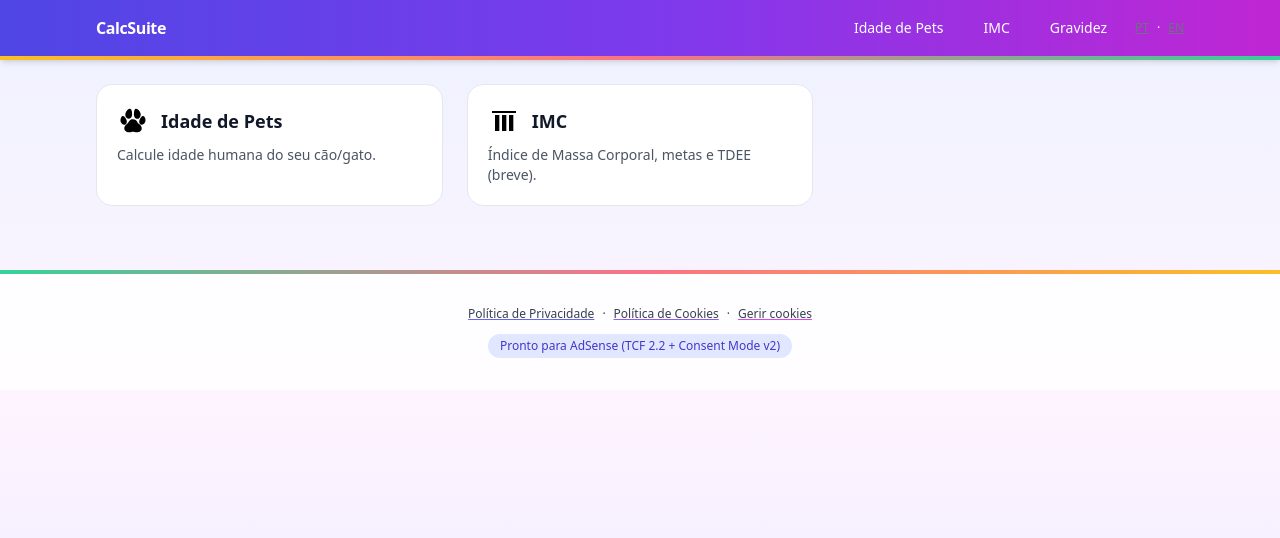
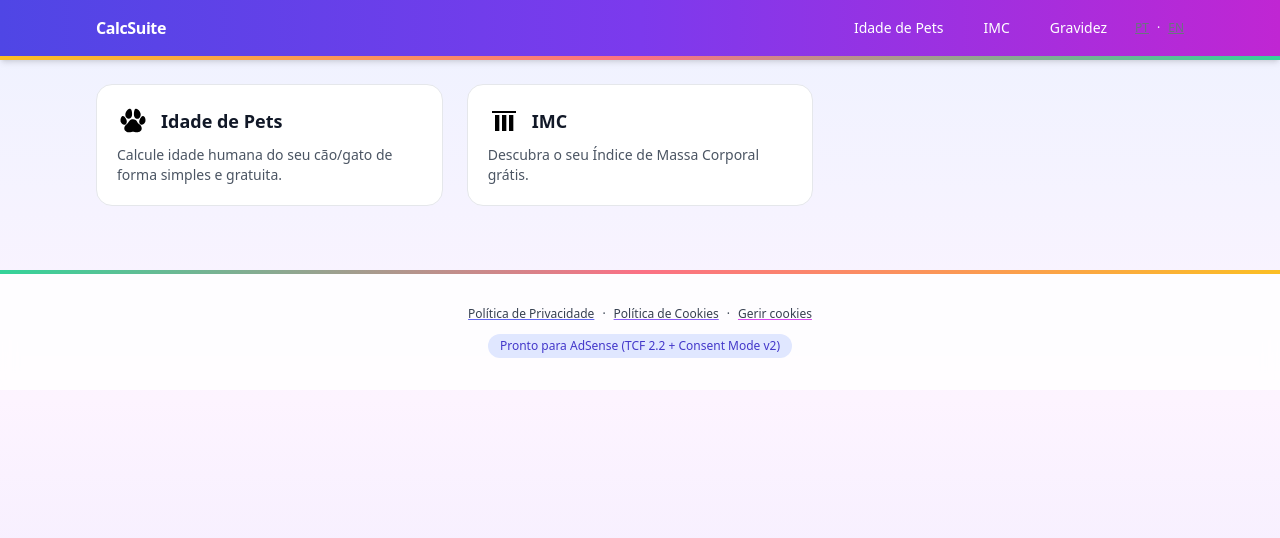
Before and after one commit to jfvitor/calc-suite, a Next.js app: page / in a window 1280 px wide. Shown: the top 538 px of the page. Built offline with nearby package versions, Linux system fonts and the light colour scheme; no server answers.

Commit message:
Enhance card descriptions for clarity
Updated descriptions for pet age and IMC cards.

```diff
--- a/app/page.tsx
+++ b/app/page.tsx
@@ -1,7 +1,7 @@
 export default function Home() {
   const cards = [
-    { href: '/pt/idade-pets', title: 'Idade de Pets', desc: 'Calcule idade humana do seu cão/gato.', icon: '/icons/paw.svg' },
-    { href: '/pt/imc', title: 'IMC', desc: 'Índice de Massa Corporal, metas e TDEE (breve).', icon: '/icons/bmi.svg' }
+    { href: '/pt/idade-pets', title: 'Idade de Pets', desc: 'Calcule idade humana do seu cão/gato de forma simples e gratuita.', icon: '/icons/paw.svg' },
+    { href: '/pt/imc', title: 'IMC', desc: 'Descubra o seu Índice de Massa Corporal grátis.', icon: '/icons/bmi.svg' }
   ];
   return (
     <div className="grid md:grid-cols-3 gap-4 md:gap-6">
```
